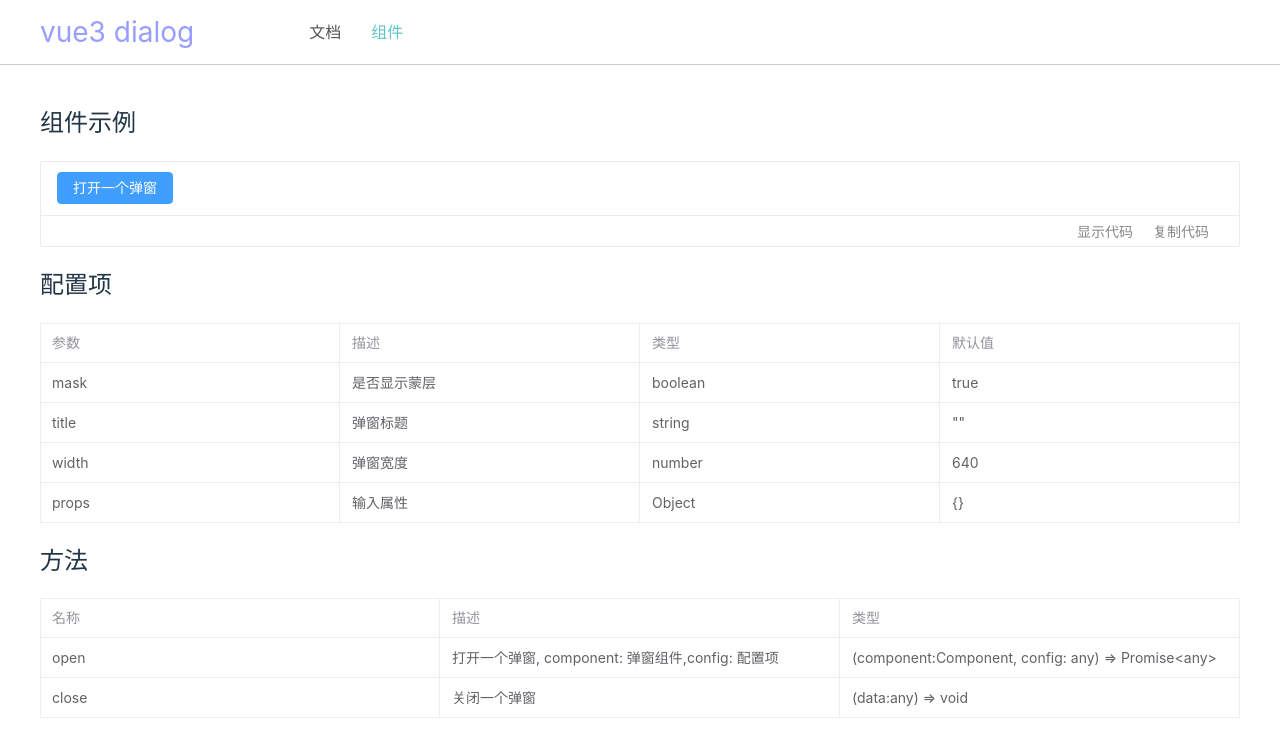
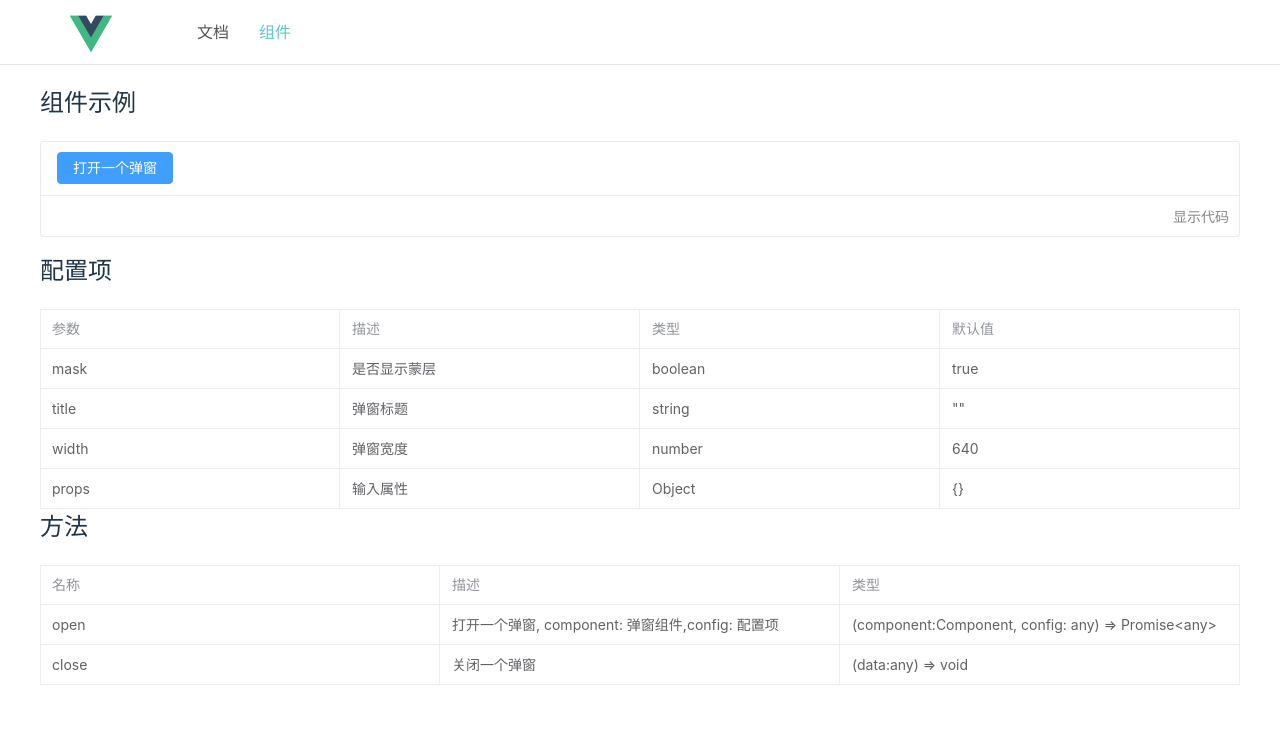
Before and after one commit to 15210257331/imperative-modal, a Vue app: page /#/examples in a window 1280 px wide. Shown: the top 756 px of the page. Built offline with nearby package versions, Linux system fonts and the light colour scheme.

Commit message:
feature:代码预览组件

```diff
--- a/src/App.vue
+++ b/src/App.vue
@@ -3,17 +3,17 @@
     <div class="app-container">
       <header class="header">
         <div class="header-content">
-          <div class="logo">
-            <span>vue3 dialog</span>
-          </div>
+          <img class="logo" src="./assets/vue.svg" alt="">
           <nav class="nav">
             <router-link active-class="active" to="/">文档</router-link>
             <router-link active-class="active" to="/examples">组件</router-link>
           </nav>
         </div>
       </header>
-      <div class="content">
-        <router-view></router-view>
+      <div class="body">
+        <div class="body-content">
+          <router-view></router-view>
+        </div>
       </div>
     </div>
   </DialogProvider>
@@ -37,7 +37,7 @@
     width: 100%;
     box-sizing: border-box;
     min-height: 65px;
-    border-bottom: 1px solid #ccc;
+    border-bottom: 1px solid rgba(60, 60, 67, .12);
 
     &-content {
       height: 100%;
@@ -48,15 +48,13 @@
       width: 1200px;
 
       .logo {
-        height: 100%;
-        line-height: 65px;
-        text-align: center;
-        color:#646cffaa;
-        font-size: 28px;
+        width: 42px;
+        height: 42px;
+        margin-left: 30px;
       }
 
       .nav {
-        margin-left: 100px;
+        margin-left: 70px;
         height: 100%;
         display: flex;
         align-items: center;
@@ -77,15 +75,18 @@
         }
       }
     }
-
-
   }
-
-  .content {
+  .body {
+    width: 100%;
+    box-sizing: border-box;
     flex: 1;
-    width: 1200px;
     overflow: auto;
-    margin: 20px;
+    padding: 20px;
+    .body-content {
+      width: 1200px;
+      margin: 0 auto;
+      overflow: hidden;
+    }
   }
 }
 </style>
--- a/src/components/CodePreview.vue
+++ b/src/components/CodePreview.vue
@@ -4,11 +4,11 @@
       <slot></slot>
     </div>
     <pre :class="['code-source', expand ? 'expand' : '']">
-        <code ref="sourceCodeRef">{{ sourceCode }}</code>
-    </pre>
+          <code ref="sourceCodeRef">{{ sourceCode }}</code>
+      </pre>
     <div class="operate">
       <span class="toggle" @click="handleToggle">{{ expand ? "隐藏代码" : "显示代码" }}</span>
-      <span class="copy" @click="handleCopy">复制代码</span>
+      <!-- <span class="copy" @click="handleCopy">复制代码</span> -->
     </div>
   </div>
 </template>
@@ -19,17 +19,9 @@
 import "highlight.js/styles/color-brewer.css";
 
 const props = defineProps({
-  name: {
-    type: String,
-  },
   compName: {
-    type: String,
-    default: "",
-    require: true,
-  },
-  demoName: {
-    type: String,
-    default: "",
+    type: Array,
+    default: () => [],
     require: true,
   },
 });
@@ -47,10 +39,11 @@
 }
 
 async function getSourceCode() {
-  let msg = await import(/* @vite-ignore */ `../views/examples/${props.demoName}.vue?raw`)
-  sourceCode.value = msg.default;
+  await Promise.all(props.compName.map(async (item) => {
+    let msg = await import(/* @vite-ignore */ `../views/examples/${item}.vue?raw`)
+    sourceCode.value = sourceCode.value + msg.default;
+  }))
   await nextTick(() => {
-    console.log(sourceCodeRef.value);
     hljs.highlightBlock(sourceCodeRef.value as HTMLElement);
   })
 }
@@ -77,33 +70,34 @@
     transition: all 0.4s ease;
     padding: 0 10px;
     margin: 0;
-    background-color: #fafafa;
+    // background-color: #fafafa;
     border-top: 1px solid #eaeefb;
     overflow: hidden;
     max-height: 0;
     opacity: 0;
   }
+
   .expand {
-    max-height: 1000px;
+    max-height: 2000px;
     opacity: 1;
   }
 
   .operate {
     border-top: 1px solid #ebebeb;
-    padding: 0 20px;
-    height: 30px;
-    line-height: 30px;
+    height: 40px;
+    line-height: 40px;
     text-align: right;
+
     span {
       margin: 0 10px;
       cursor: pointer;
       font-size: 14px;
       color: #888;
       font-weight: 600;
+
       &:hover {
         color: #409eff
       }
-     }
+    }
   }
-}
-</style>
+}</style>
--- a/src/views/examples/index.vue
+++ b/src/views/examples/index.vue
@@ -1,16 +1,16 @@
 <template>
-    <h2>组件示例</h2>
-    <CodePreview demo-name="demo">
-        <demo />
+    <h2 class="title">组件示例</h2>
+    <CodePreview :comp-name="['Demo', 'DemoDialog']">
+        <Demo />
     </CodePreview>
-    <h2>配置项</h2>
+    <h2 class="title">配置项</h2>
     <el-table :data="tableData" style="width: 100%" border>
         <el-table-column prop="arg" label="参数" />
         <el-table-column prop="des" label="描述" />
         <el-table-column prop="type" label="类型" />
         <el-table-column prop="default" label="默认值" />
     </el-table>
-    <h2>方法</h2>
+    <h2 class="title">方法</h2>
     <el-table :data="tableData2" style="width: 100%" border>
         <el-table-column prop="name" label="名称" />
         <el-table-column prop="des" label="描述" />
@@ -19,7 +19,8 @@
 </template>
 
 <script setup lang="ts">
-import demo from './demo.vue';
+import Demo from './Demo.vue';
+import DemoDialog from './DemoDialog.vue';
 import CodePreview from "@/components/CodePreview.vue"
 
 const tableData = [
@@ -63,4 +64,8 @@
 ]
 </script>
 
-<style lang="scss" scoped></style>
+<style lang="scss" scoped>
+.title {
+    margin-top: 0;
+}
+</style>
```
